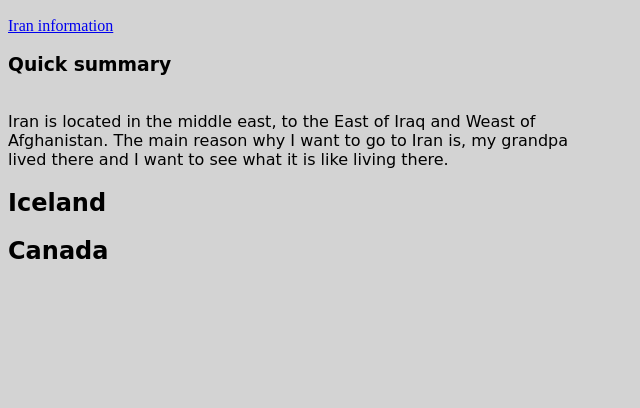
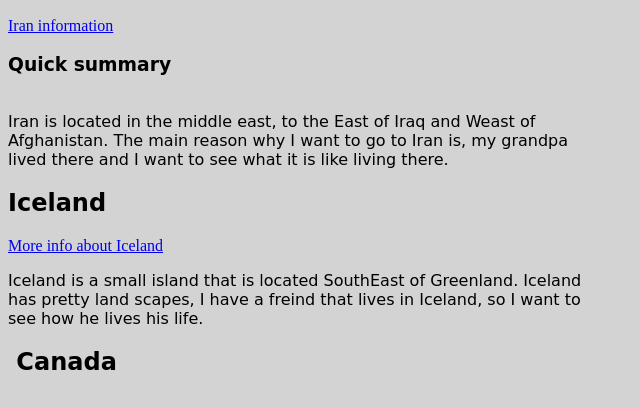
Before and after one commit to AndrewEshraghi/IDT, a plain HTML site: page Index.html in a window 1280 px wide. Shown: the part 112-520 px from the top of the page, without its empty margins (0-640 px from the left). Drawn offline with Linux system fonts and the light colour scheme.

Commit message:
Update Index.html

```diff
--- a/Index.html
+++ b/Index.html
@@ -35,6 +35,11 @@ Afghanistan. The main reason why I want to go to Iran is, my grandpa
 lived there and I want to see what it is like living there.
 </pre>
 <h2> Iceland </h2>
+  <a href="Iceland.html">More info about Iceland</a>
+<pre>
+Iceland is a small island that is located SouthEast of Greenland. Iceland
+has pretty land scapes, I have a freind that lives in Iceland, so I want to
+see how he lives his life.
 <h2> Canada </h2>
 </body>
 </html>
```
